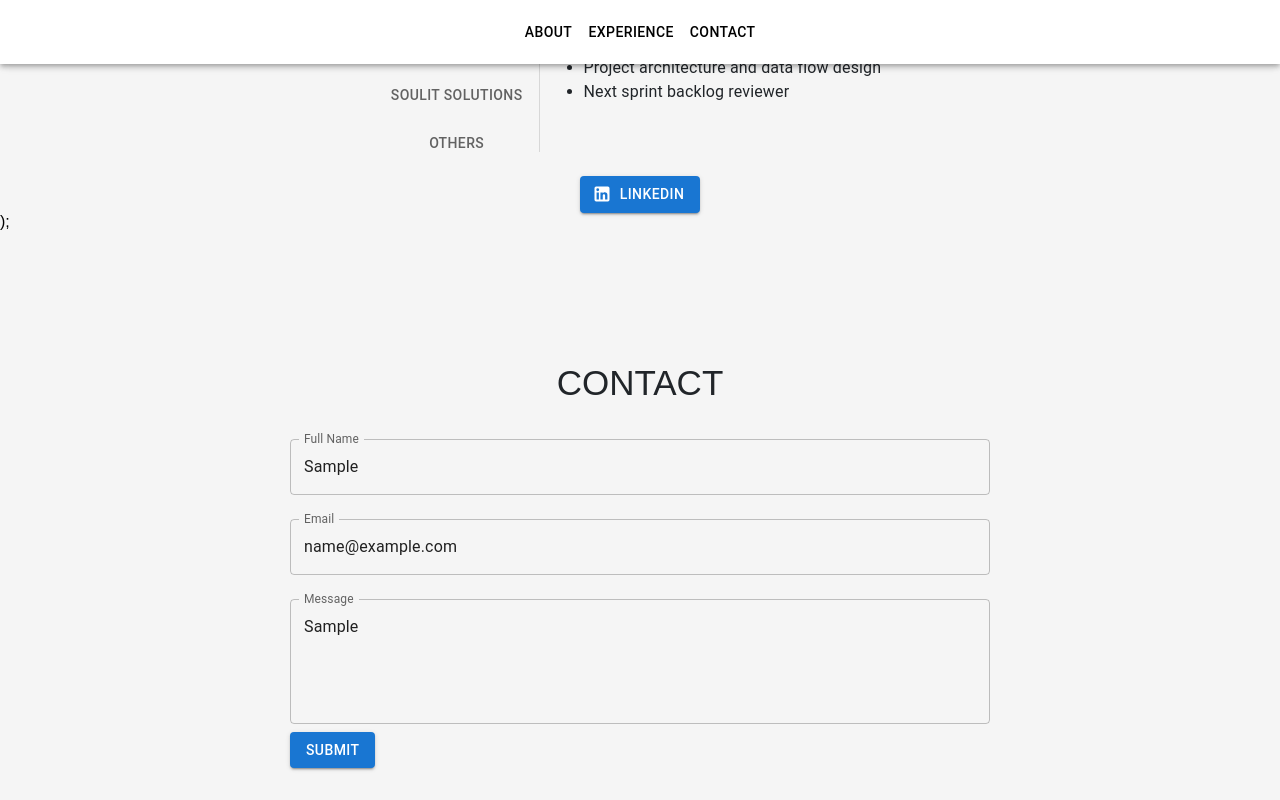
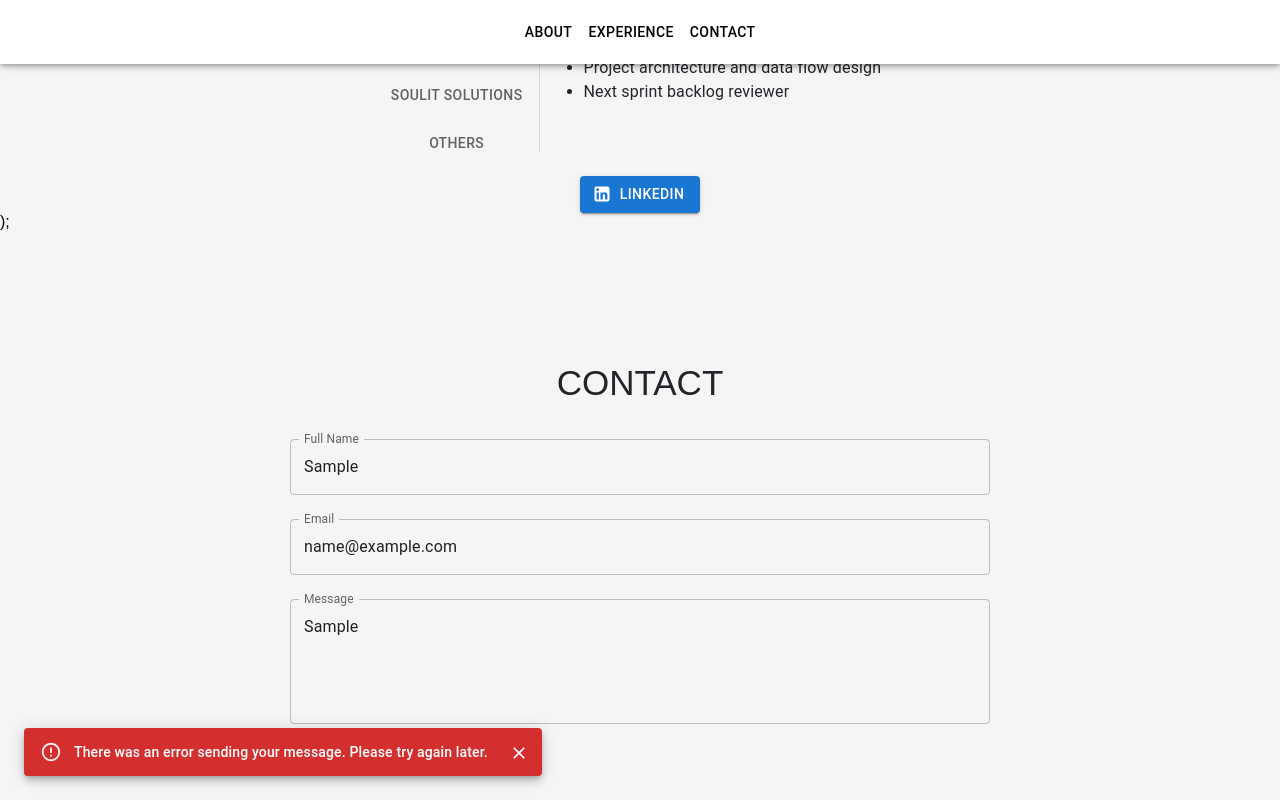
Before and after one commit to LucianoSantillan/resume, a Next.js app: page / in a window 1280 px wide. Both pictures are taken after typing "Sample", "name@example.com", "Sample" into the empty fields and a click on the button "SUBMIT". Shown: the part 1585-2385 px from the top of the page. Built offline with nearby package versions, Linux system fonts and the light colour scheme.

Commit message:
feat: snackbars to show error or success

```diff
--- a/pages/components/ContactForm/ContactForm.tsx
+++ b/pages/components/ContactForm/ContactForm.tsx
@@ -1,12 +1,18 @@
 import { Box, Button, TextField, Typography } from "@mui/material";
-import { useState } from "react";
+import React, { useState } from "react";
 import styles from "./ContactForm.module.css";
+import Snackbar from '@mui/material/Snackbar';
+import MuiAlert, { AlertProps } from '@mui/material/Alert';
 
 interface FormData {
   fullName: string;
   email: string;
   message: string;
 }
+
+const Alert = React.forwardRef<HTMLDivElement, AlertProps>(function Alert(props, ref) {
+  return <MuiAlert elevation={6} ref={ref} variant="filled" {...props} />;
+});
 
 const ContactForm = () => {
   const [formData, setFormData] = useState<FormData>({
@@ -19,6 +25,8 @@ const ContactForm = () => {
     email: false,
     message: false,
   });
+  const [successOpen, setSuccessOpen] = useState(false);
+  const [errorOpen, setErrorOpen] = useState(false);
 
   const handleFormChange = (
     e: React.ChangeEvent<HTMLInputElement | HTMLTextAreaElement>
@@ -76,22 +84,29 @@ const ContactForm = () => {
                 body: JSON.stringify(formData),
             });
             if (response.ok) {
-                alert("Your message has been sent!");
                 setFormData({
                     fullName: "",
                     email: "",
                     message: "",
                 });
+                setSuccessOpen(true);
             } else {
-                alert("There was an error sending your message. Please try again later.");
+                setErrorOpen(true);
             }
         } catch (error) {
             console.error(error);
-            alert("There was an error sending your message. Please try again later.");
+            setErrorOpen(true);
         }
     }
 };
 
+  const handleSuccessClose = () => {
+    setSuccessOpen(false);
+  };
+
+  const handleErrorClose = () => {
+    setErrorOpen(false);
+  };
   return (
     <Box id="contact-section" sx={{ bgcolor: "#f5f5f5", p: 4, color: "#212529" }}>
       <form onSubmit={handleSubmit} style={{maxWidth: '700px', margin: 'auto'}}>
@@ -139,9 +154,24 @@ const ContactForm = () => {
         <Button variant="contained" color="primary" type="submit">
           Submit
         </Button>
+        {successOpen && (
+          <Snackbar open={successOpen} autoHideDuration={6000} onClose={handleSuccessClose}>
+            <Alert onClose={handleSuccessClose} severity="success">
+              Your message has been sent!
+            </Alert>
+          </Snackbar>
+        )}
+        {errorOpen && (
+          <Snackbar open={errorOpen} autoHideDuration={6000} onClose={handleErrorClose}>
+            <Alert onClose={handleErrorClose} severity="error">
+              There was an error sending your message. Please try again later.
+            </Alert>
+          </Snackbar>
+        )}
       </form>
     </Box>
   );
+
 };
 
 export default ContactForm;
```
